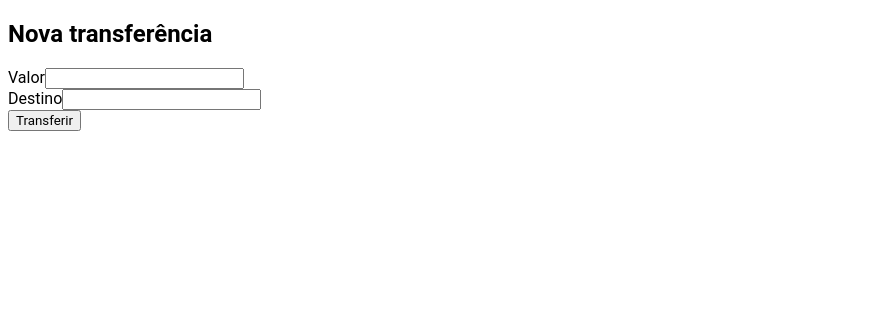
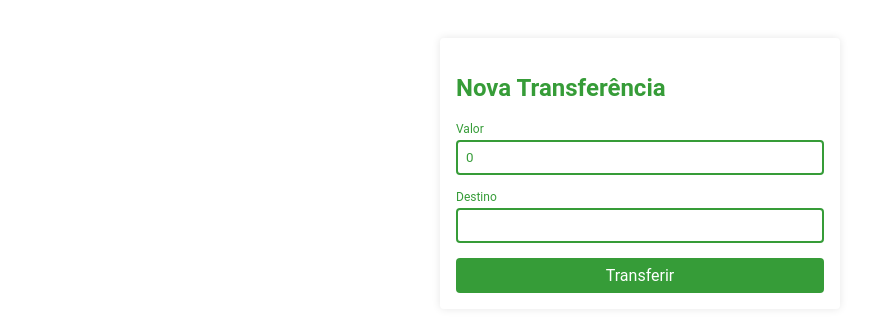
Before and after one commit to ranyery/bytebank, an Angular app: page / in a window 1280 px wide. Shown: the top 332 px of the page, without its empty margins (0-879 px from the left). Built offline with nearby package versions, Linux system fonts and the light colour scheme.

Commit message:
feat: adiciona estilo ao componente de transferencia

```diff
--- a/src/app/nova-transferencia/nova-transferencia.component.html
+++ b/src/app/nova-transferencia/nova-transferencia.component.html
@@ -1,15 +1,19 @@
-<form>
-  <h2>Nova transferência</h2>
+<section class="container">
+  <form class="formulario" (ngSubmit)="transferir()">
+    <h2 class="formulario__titulo">Nova transferência</h2>
 
-  <div>
-    <label for="valor">Valor</label>
-    <input type="text" id="valor">
-  </div>
+    <div class="form-field">
+      <label class="form-field__label" for="valor">Valor</label>
+      <input class="form-field__input" type="number" id="valor" [(ngModel)]="valor" name="valor">
+    </div>
 
-  <div>
-    <label for="destino">Destino</label>
-    <input type="text" id="destino">
-  </div>
+    <div class="form-field">
+      <label class="form-field__label" for="destino">Destino</label>
+      <input class="form-field__input" type="number" id="destino" [(ngModel)]="destino" name="destino">
+    </div>
 
-  <button>Transferir</button>
-</form>
+    <div class="botao-wrapper">
+      <button type="submit" class="botao">Transferir</button>
+    </div>
+  </form>
+</section>
--- a/src/app/nova-transferencia/nova-transferencia.component.ts
+++ b/src/app/nova-transferencia/nova-transferencia.component.ts
@@ -1,12 +1,17 @@
-import { Component, OnInit } from '@angular/core';
+import { Component } from '@angular/core';
 
 @Component({
   selector: 'app-nova-transferencia',
   templateUrl: './nova-transferencia.component.html',
   styleUrls: ['./nova-transferencia.component.scss'],
 })
-export class NovaTransferenciaComponent implements OnInit {
-  constructor() {}
+export class NovaTransferenciaComponent {
+  valor: number = 0;
+  destino: number;
 
-  ngOnInit(): void {}
+  transferir(): void {
+    console.log('Nova transferência solicitada');
+    console.log('Valor:', this.valor);
+    console.log('Destino:', this.destino);
+  }
 }
```
Also changed, not shown: src/app/app.module.ts (+5 -9 lines).
